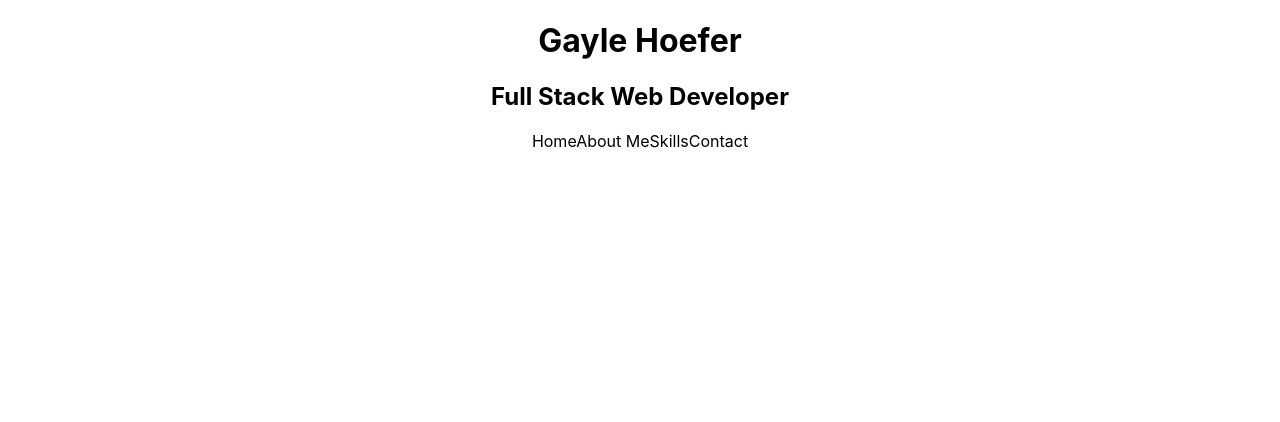
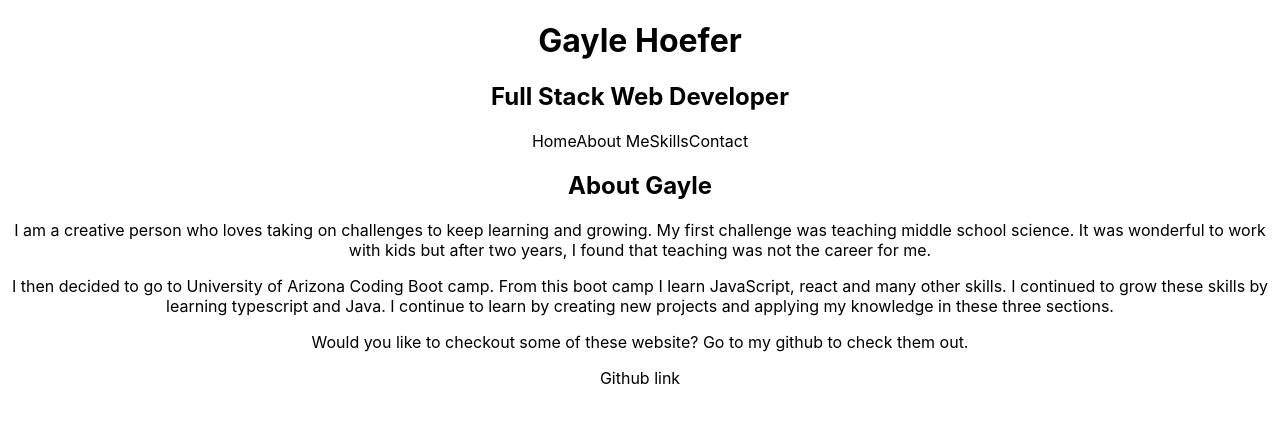
Before and after one commit to hoeferg/new-portfolio, a React (Create React App) app: page / in a window 1280 px wide. Shown: the top 422 px of the page. Built offline with nearby package versions, Linux system fonts and the light colour scheme.

Commit message:
About Gayle Page Created

```diff
--- a/src/AboutMe/About.js
+++ b/src/AboutMe/About.js
@@ -3,7 +3,18 @@ import React from "react";
 export default function About() {
     return (
         <>
+            <h2>About Gayle</h2>
+            <p>I am a creative person who loves taking on challenges to keep learning and growing. My first challenge was
+                teaching middle school science. It was wonderful to work with kids but after two years, I found that teaching
+                was not the career for me.</p>
 
+            <p>I then decided to go to University of Arizona Coding Boot camp. From this boot camp I learn JavaScript, react
+                and many other skills. I continued to grow these skills by learning typescript and Java. I continue to learn
+                by creating new projects and applying my knowledge in these three sections.</p>
+
+            <p>Would you like to checkout some of these website? Go to my github to check them out.</p>
+
+            <p>Github link</p>
         </>
     )
 }
--- a/src/App.js
+++ b/src/App.js
@@ -1,10 +1,12 @@
 import './App.css';
 import Header from "./Header/Header.js"
+import About from "./AboutMe/About.js"
 
 export default function App() {
   return (
     <div className="App">
       <Header />
+      <About />
     </div>
   );
 }
```
